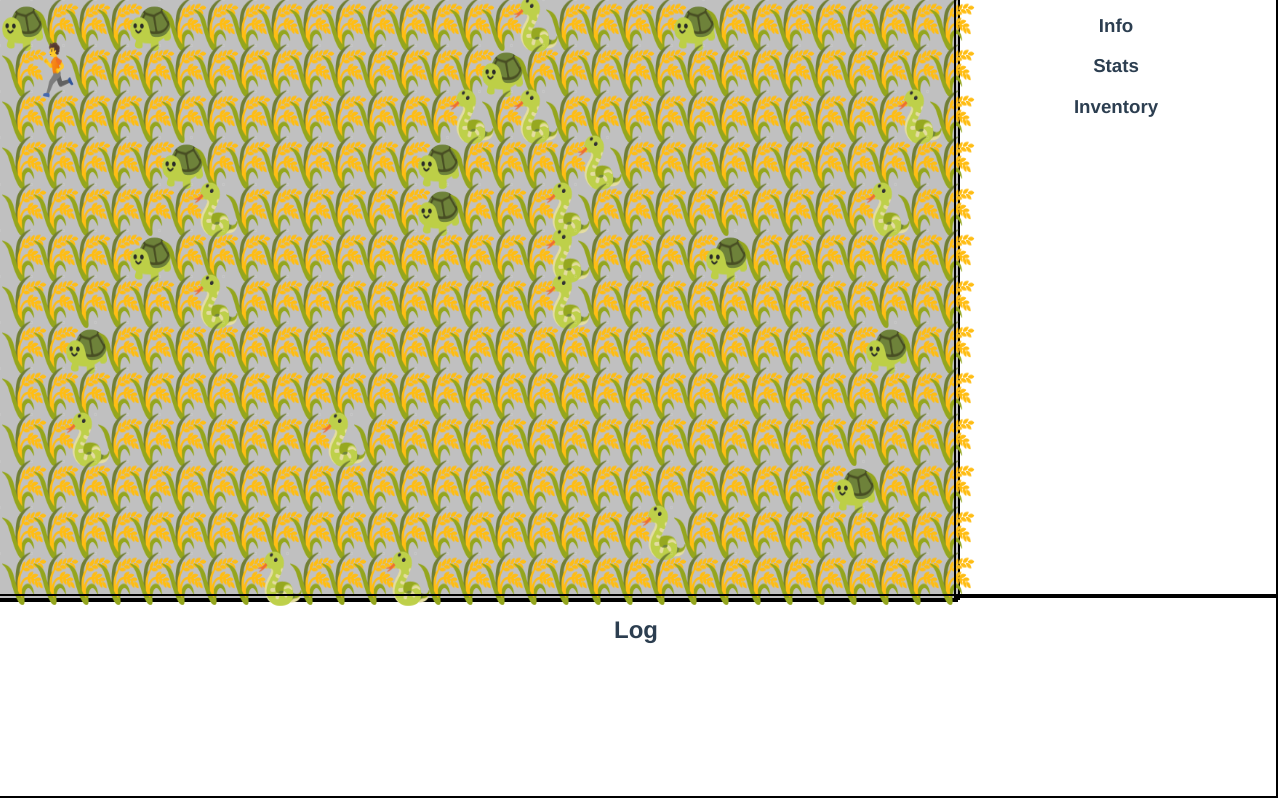
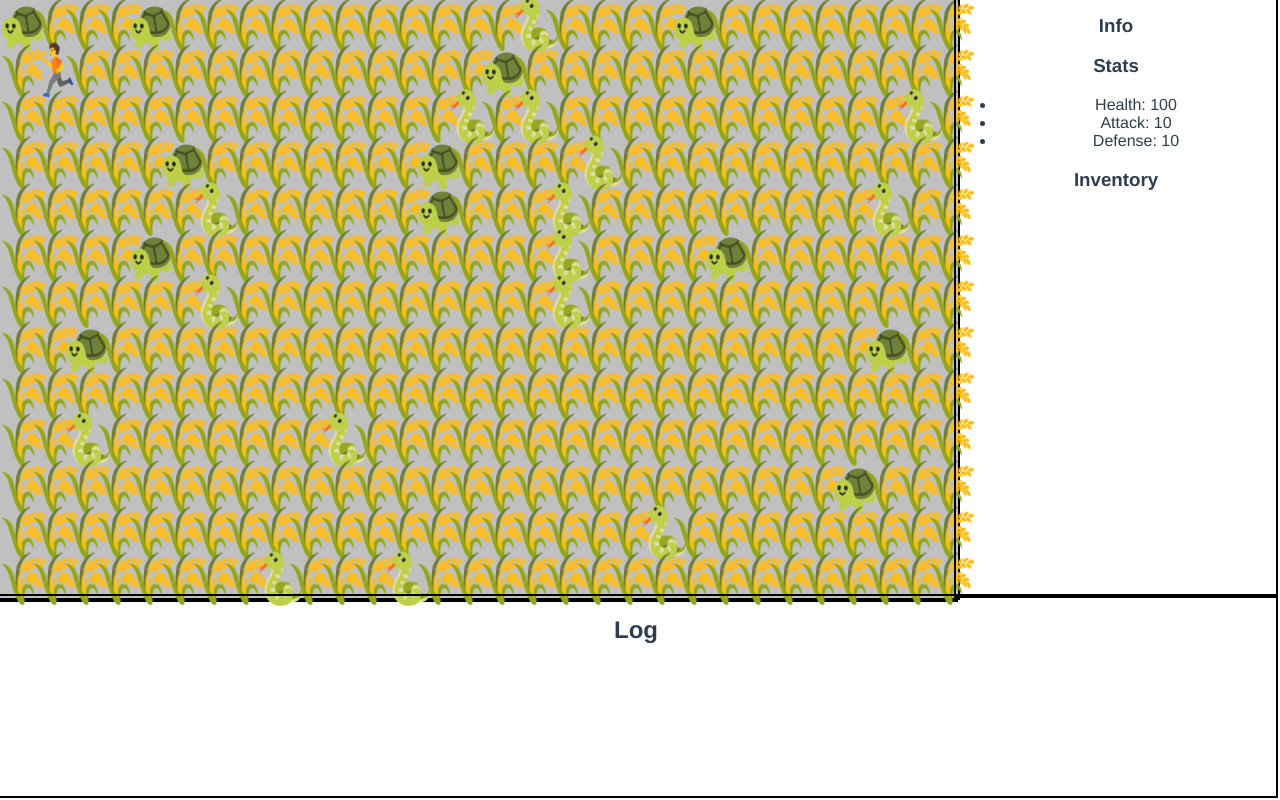
Before and after one commit to Humakt83/vue-rougelite, a Vue app: page / in a window 1280 px wide. Built offline with nearby package versions, Linux system fonts and the light colour scheme.

Commit message:
Show player stats

```diff
--- a/src/components/Main.vue
+++ b/src/components/Main.vue
@@ -4,7 +4,7 @@
       <Level :level="game.level" />
     </div>
     <div class="infoArea">
-      <Info />
+      <Info :player="game.player"/>
     </div>
     <div class="logArea">
       <Log />
--- a/src/components/info/Info.vue
+++ b/src/components/info/Info.vue
@@ -1,7 +1,7 @@
 <template>
   <div class="Info">
     <h3>Info</h3>
-    <Stats />
+    <Stats :player="player"/>
     <Inventory />
   </div>
 </template>
@@ -10,6 +10,7 @@
 import Inventory from './Inventory';
 import Stats from './Stats';
 export default {
+  props: ['player'],
   components: { Inventory, Stats }
 }
 
--- a/src/components/info/Stats.vue
+++ b/src/components/info/Stats.vue
@@ -1,12 +1,18 @@
 <template>
   <div class="inventory">
     <h3>Stats</h3>
+    <ul>
+      <li>Health: {{player.health}}</li>
+      <li>Attack: {{player.attack}}</li>
+      <li>Defense: {{player.defense}}</li>
+    </ul>
   </div>
 </template>
 
 <script>
 
 export default {
+  props: ['player']
 }
 
 </script>
--- a/src/logic/game.js
+++ b/src/logic/game.js
@@ -78,6 +78,7 @@ const handleMoveAction = (level, player, playerPosition, xAdjustment, yAdjustmen
 export default () => {
   return {
     level: level,
-    move: move
+    move: move,
+    player: player
   }
 }
```
